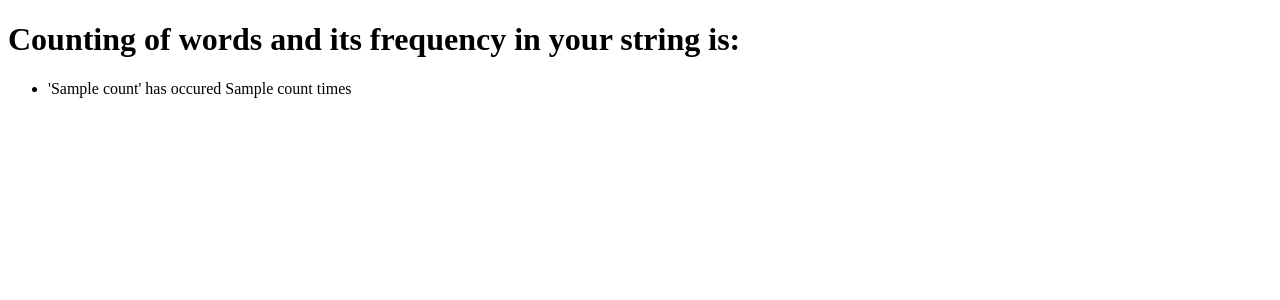
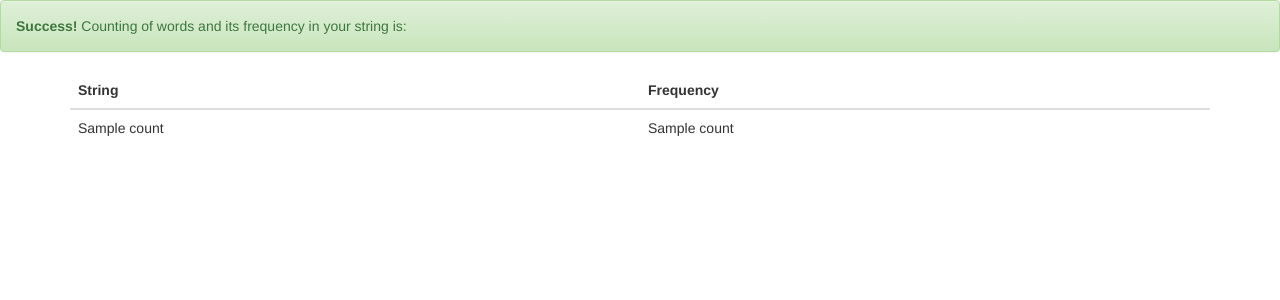
Before and after one commit to santoshkumarvagga/DJANGO, a Django app: template weather/templates/results_count.html in a window 1280 px wide. Shown: the top 300 px of the page. Run offline with Django 3.2, Linux system fonts and the light colour scheme; the template is opened without the code that fills it: most values are stand-ins (such as "Sample title", 1, 10 or a date in 2020); some libraries are stand-ins or nearby versions.

Commit message:
added some ui

```diff
--- a/weather/templates/results_count.html
+++ b/weather/templates/results_count.html
@@ -1,14 +1,37 @@
 <!DOCTYPE html>
 <html>
 <head>
-<title>word count result</title>
+    <title>word count result</title>
+    <!-- Latest compiled and minified CSS -->
+    <link rel="stylesheet" href="https://maxcdn.bootstrapcdn.com/bootstrap/3.3.7/css/bootstrap.min.css" integrity="sha384-BVYiiSIFeK1dGmJRAkycuHAHRg32OmUcww7on3RYdg4Va+PmSTsz/K68vbdEjh4u" crossorigin="anonymous">
+
+    <!-- Optional theme -->
+    <link rel="stylesheet" href="https://maxcdn.bootstrapcdn.com/bootstrap/3.3.7/css/bootstrap-theme.min.css" integrity="sha384-rHyoN1iRsVXV4nD0JutlnGaslCJuC7uwjduW9SVrLvRYooPp2bWYgmgJQIXwl/Sp" crossorigin="anonymous">
+
+    <!-- Latest compiled and minified JavaScript -->
+    <script src="https://maxcdn.bootstrapcdn.com/bootstrap/3.3.7/js/bootstrap.min.js" integrity="sha384-Tc5IQib027qvyjSMfHjOMaLkfuWVxZxUPnCJA7l2mCWNIpG9mGCD8wGNIcPD7Txa" crossorigin="anonymous"></script>
 </head>
 <body>
-  <h1> Counting of words and its frequency in your string is: </h1>
-  <ul>
-      {% for x,y in count.items %}
-      <li> '{{x}}' has occured {{y}}  times</li>
-      {% endfor %}
-  </ul>
+    <div class="alert alert-success">
+        <strong>Success!</strong> Counting of words and its frequency in your string is:
+    </div>
+    <div class="container">
+        <table class="table table-dark table-hover">
+            <thead>
+                <tr>
+                    <th>String</th>
+                    <th>Frequency</th>
+                </tr>
+            </thead>
+            {% for x,y in count.items %}
+            <tbody>
+                <tr>
+                    <td>{{x}}</td>
+                    <td>{{y}}</td>
+                </tr>
+            </tbody>
+            {% endfor %}
+        </table>
+    </div>
 </body>
 </html>
```
Also changed, not shown: weather/templates/input_string.html (+17 -13 lines).
